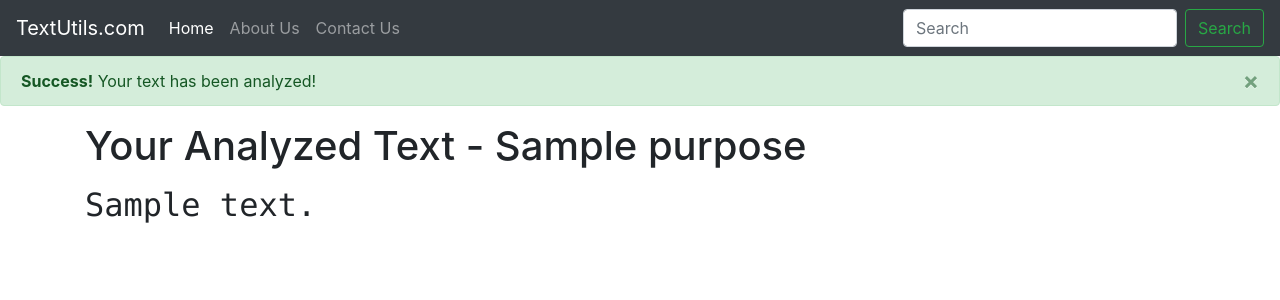
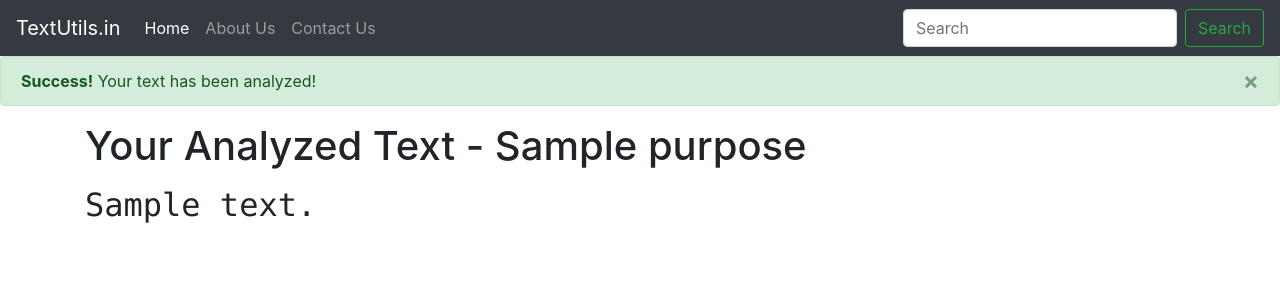
Before and after one commit to haris989/TextUtils, a Django app: template templates/analyze.html in a window 1280 px wide. Shown: the top 300 px of the page. Run offline with Django 3.2, Linux system fonts and the light colour scheme; the template is opened without the code that fills it: most values are stand-ins (such as "Sample title", 1, 10 or a date in 2020); some libraries are stand-ins or nearby versions.

Commit message:
Changed TextUtils Url in Navbar
Changed TextUtils Url from textutils.com to textutils.in in Navbar

```diff
--- a/templates/analyze.html
+++ b/templates/analyze.html
@@ -24,7 +24,7 @@
   </head>
   <body>
 <nav class="navbar navbar-expand-lg navbar-dark bg-dark">
-  <a class="navbar-brand" href="#">TextUtils.com</a>
+  <a class="navbar-brand" href="#">TextUtils.in</a>
   <button class="navbar-toggler" type="button" data-toggle="collapse" data-target="#navbarNavDropdown" aria-controls="navbarNavDropdown" aria-expanded="false" aria-label="Toggle navigation">
     <span class="navbar-toggler-icon"></span>
   </button>
```
